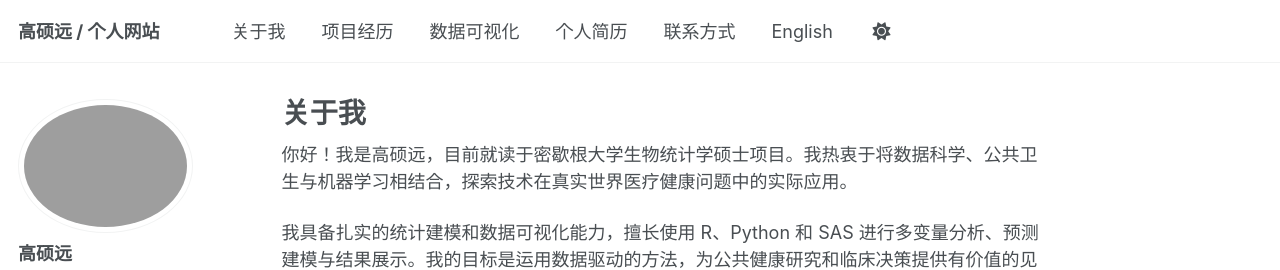
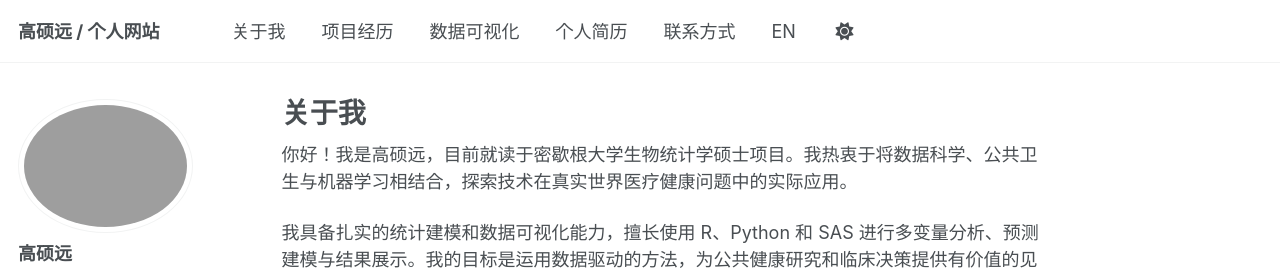
Before and after one commit to GSYH/zh, a Jekyll site: the page built from _pages/about.md, in a window 1280 px wide. Shown: the top 270 px of the page. Built offline with Jekyll 4.4.1, drawn with Linux system fonts in a browser that asks for light colours.

Commit message:
Update navigation.yml

```diff
--- a/_data/navigation.yml
+++ b/_data/navigation.yml
@@ -24,6 +24,6 @@ main:
   - title: "联系方式"
     url: /markdown/
 
-  - title: "English"
+  - title: "EN"
     url: https://gsyh.github.io
     external: true
```
